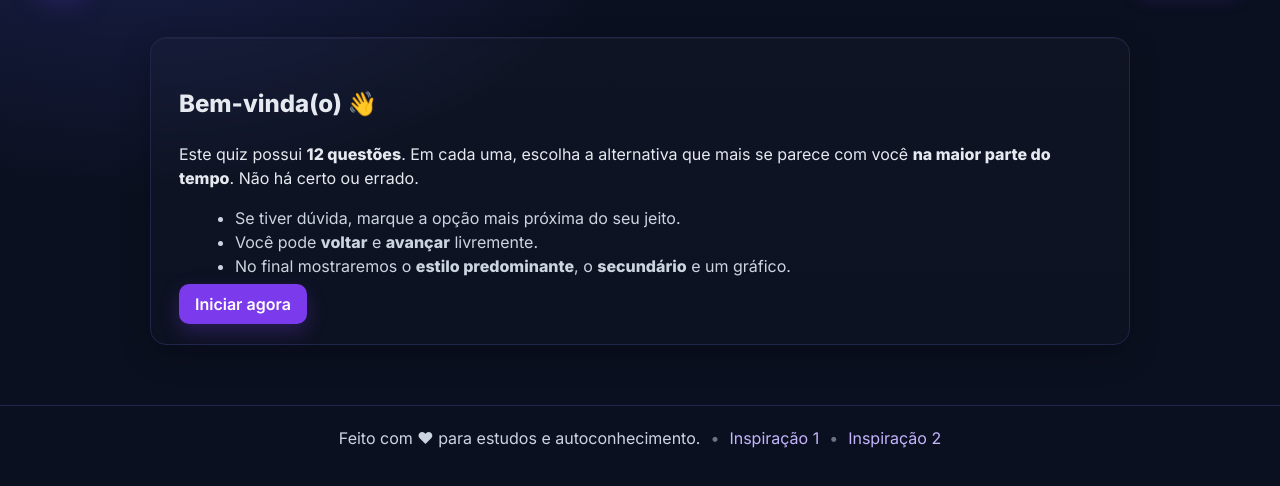
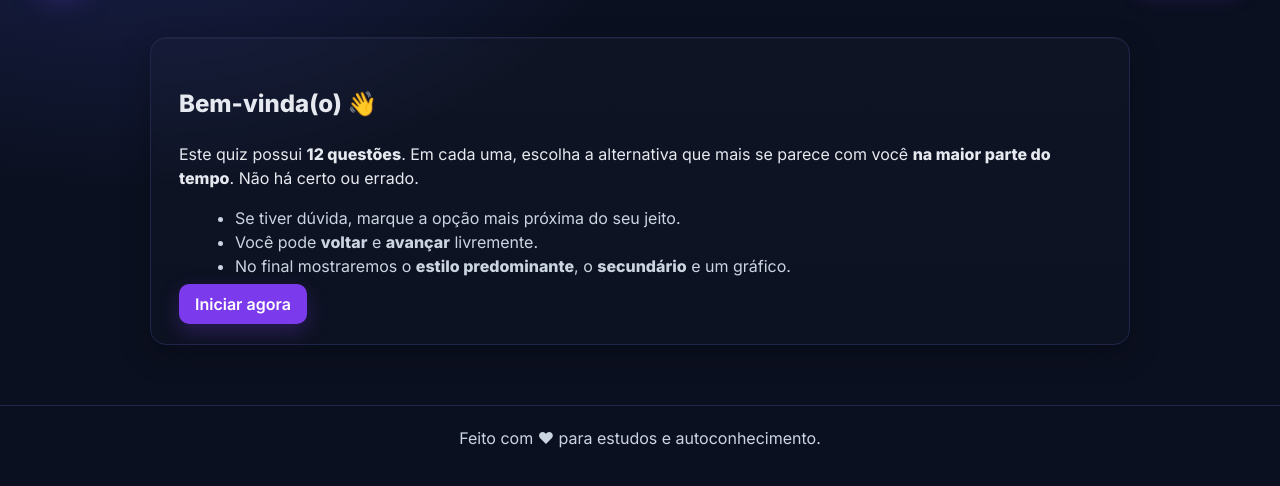
Before and after one commit to Emp0werWeb/modo-aprendizagem, a plain HTML site: page index.html in a window 1280 px wide. Shown: the part 88-574 px from the top of the page. Drawn offline with nearby package versions, Linux system fonts and the light colour scheme.

Commit message:
Update index.html

```diff
--- a/index.html
+++ b/index.html
@@ -99,10 +99,6 @@
 
   <footer class="app-footer">
     <span>Feito com ♥ para estudos e autoconhecimento.</span>
-    <span class="sep">•</span>
-    <a href="https://oglobo.globo.com/brasil/educacao/guiaenem/visual-auditivo-ou-cinestesico-descubra-seu-modo-de-aprender-20116333" target="_blank" rel="noopener">Inspiração 1</a>
-    <span class="sep">•</span>
-    <a href="https://oericaugusto.com.br/blog/voce-e-visual-auditivo-cinestesico-ou-digital-aprenda-muito-mais-com-o-sistema-representacional" target="_blank" rel="noopener">Inspiração 2</a>
   </footer>
 </body>
 </html>
```
